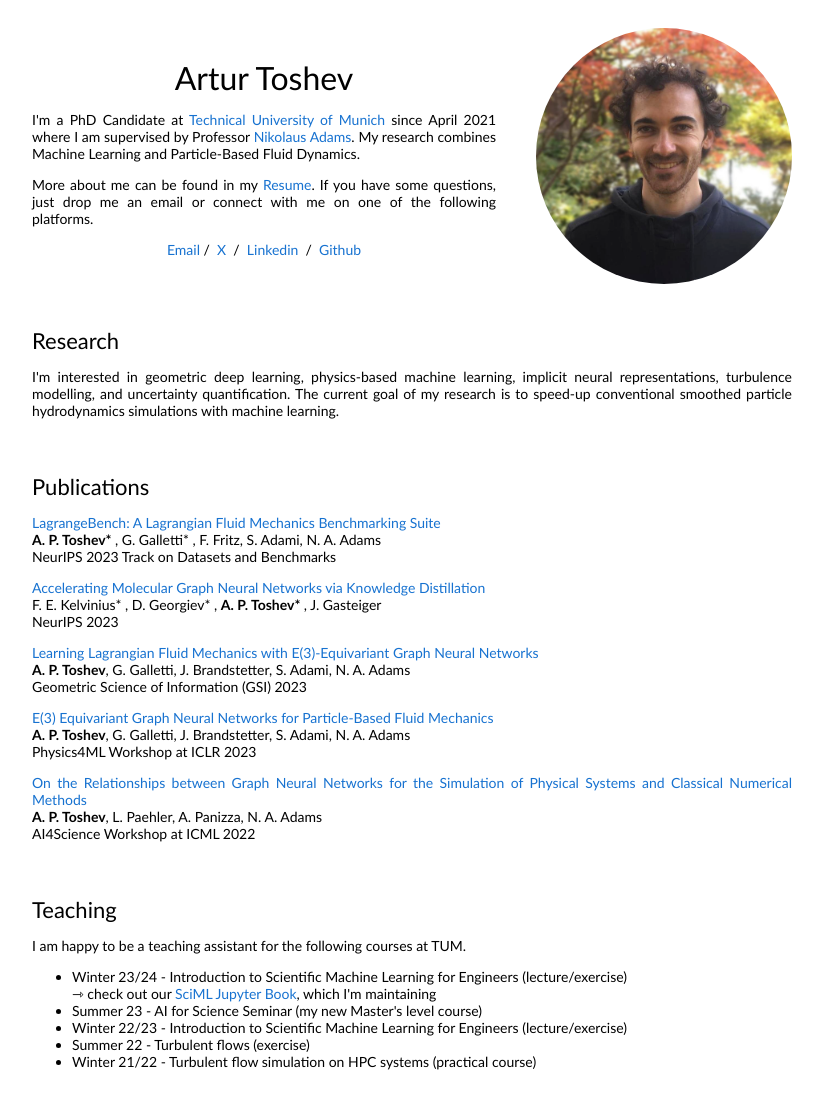
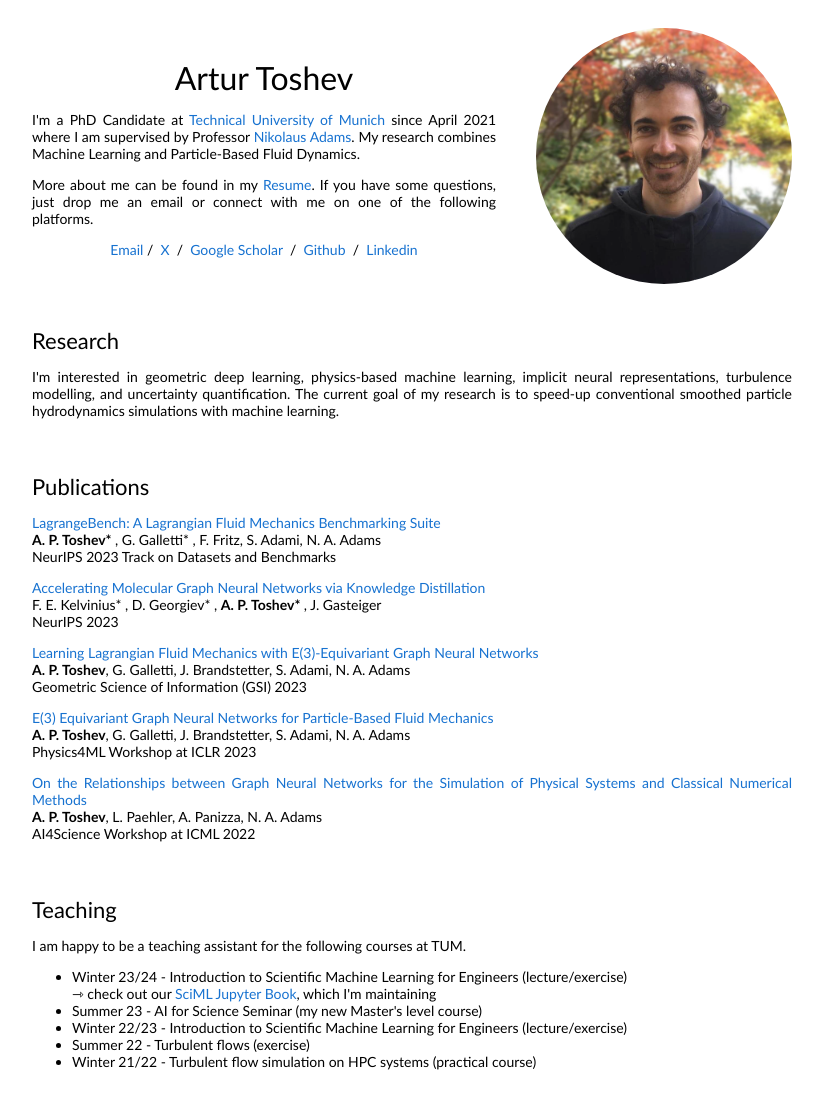
Before and after one commit to arturtoshev/arturtoshev.github.io, a plain HTML site: page index.html in a window 1280 px wide. Shown: the top 1100 px of the page, without its empty margins (228-1051 px from the left). Drawn offline with Linux system fonts and the light colour scheme.

Commit message:
add google scholar

```diff
--- a/index.html
+++ b/index.html
@@ -29,10 +29,10 @@
               </p>
               <p style="text-align:center">
                 <a href="mailto:artur.toshev@tum.de">Email</a>&nbsp/&nbsp
-                <!-- <a href="">Google Scholar</a> &nbsp/&nbsp -->
                 <a href="https://x.com/ArturToshev">X</a> &nbsp/&nbsp
-                <a href="https://de.linkedin.com/in/artur-toshev-43b517157">Linkedin</a> &nbsp/&nbsp
-                <a href="https://github.com/arturtoshev/">Github</a>
+                <a href="https://scholar.google.com/citations?user=Ck8g7NQAAAAJ&hl">Google Scholar</a> &nbsp/&nbsp
+                <a href="https://github.com/arturtoshev/">Github</a>  &nbsp/&nbsp
+                <a href="https://de.linkedin.com/in/artur-toshev-43b517157">Linkedin</a>
               </p>
 
             </td>
```
